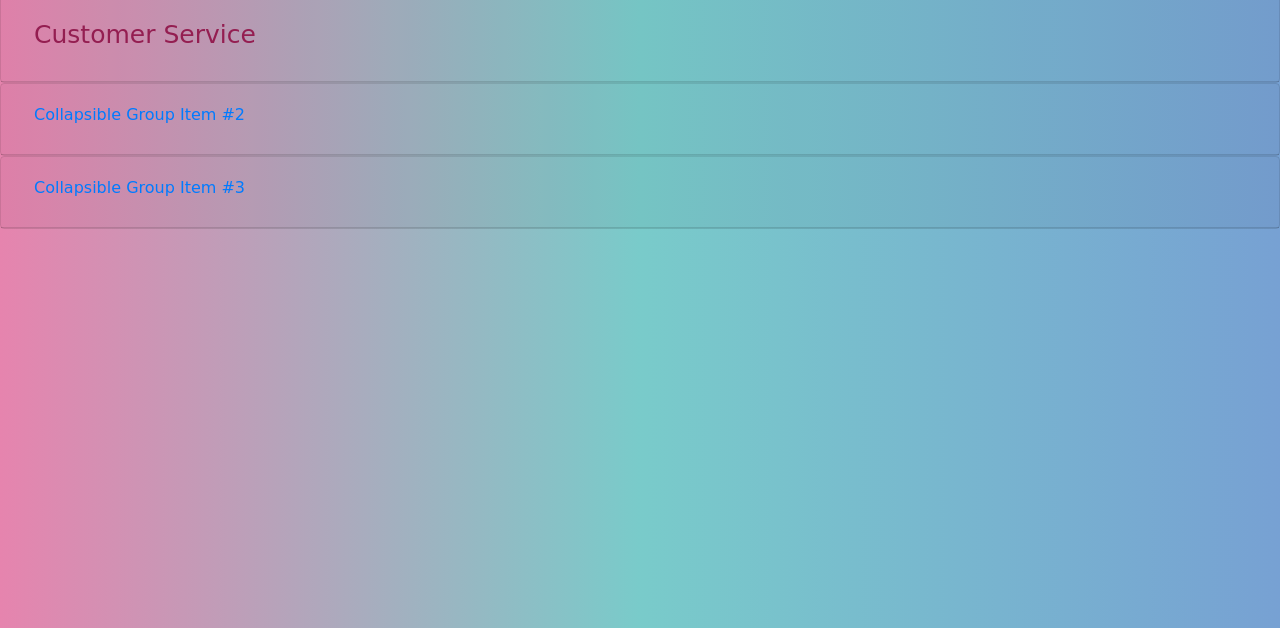
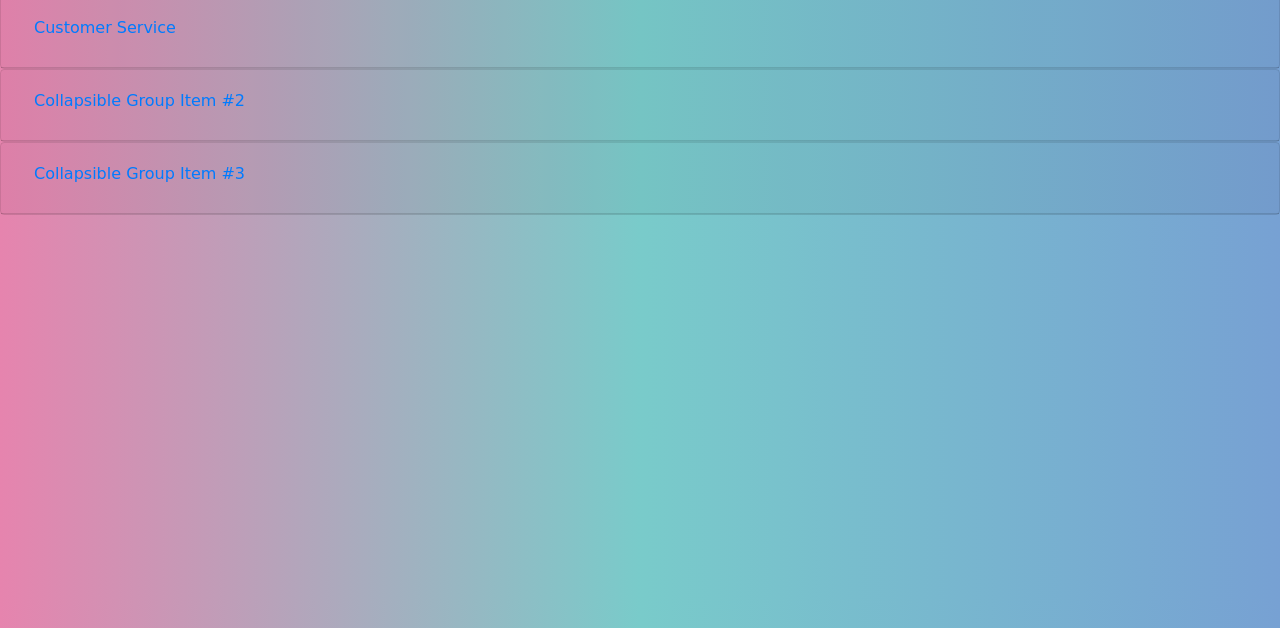
Before and after one commit to anitagoral/anitagoral, a plain HTML site: page skills.html in a window 1280 px wide. Shown: the part 172-800 px from the top of the page. Drawn offline with nearby package versions, Linux system fonts and the light colour scheme; a web font is replaced by a local one.

Commit message:
Update skills.html

```diff
--- a/skills.html
+++ b/skills.html
@@ -42,8 +42,7 @@
   	<h3 class="card-title">Skills and Achievements</h3>
     <div class="card-header" id="headingOne">
       <h5 class="title">
-        <button class="btn btn-link" data-toggle="collapse" data-target="#collapseOne" aria-expanded="true" aria-controls="collapseOne"
-        style="color: #941e51; font-size: 25px;">
+        <button class="btn btn-link" data-toggle="collapse" data-target="#collapseOne" aria-expanded="true" aria-controls="collapseOne">
           Customer Service
         </button>
       </h5>
```
